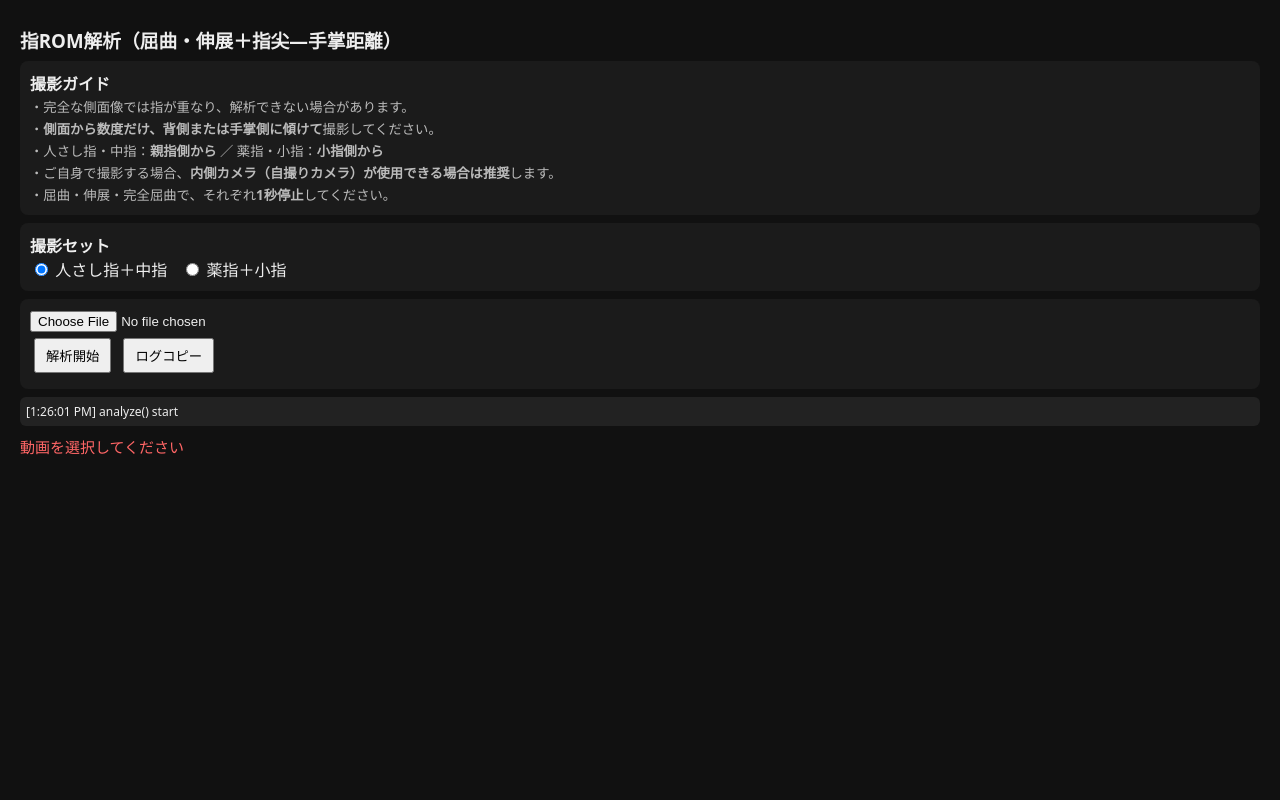
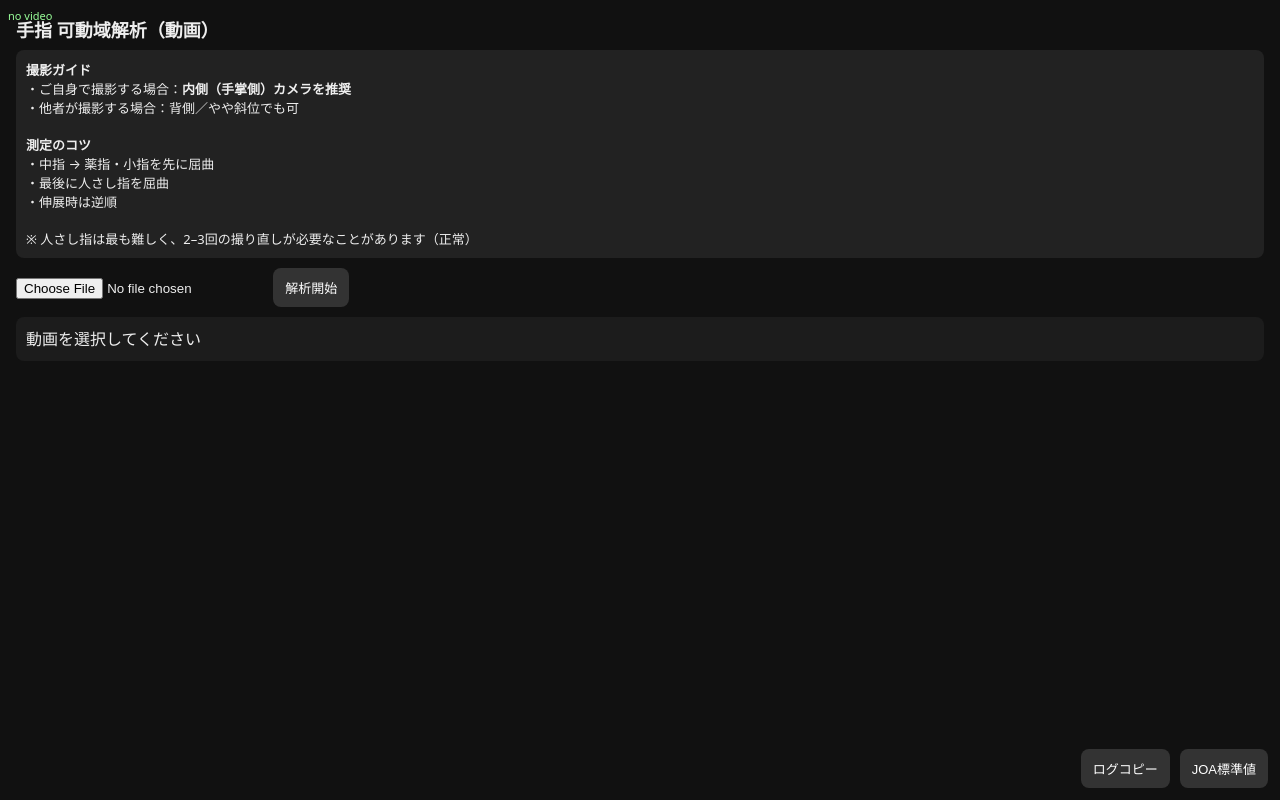
Before and after one commit to xx2323kanaa-code/1229ROM, a plain HTML site: page index.html in a window 1280 px wide. Both pictures are taken after a click on the button "解析開始". Drawn offline with Linux system fonts and the light colour scheme.

Commit message:
Update index.html

```diff
--- a/index.html
+++ b/index.html
@@ -1,127 +1,166 @@
 <!DOCTYPE html>
 <html lang="ja">
 <head>
-<meta charset="UTF-8">
-<title>Finger ROM Analyzer (Multi-finger)</title>
-<meta name="viewport" content="width=device-width, initial-scale=1.0">
-
-<script src="https://cdn.jsdelivr.net/npm/@mediapipe/hands/hands.js"></script>
+<meta charset="UTF-8" />
+<title>Hand ROM Analyzer (Multi-finger)</title>
+<meta name="viewport" content="width=device-width, initial-scale=1.0" />
 
 <style>
-body{font-family:system-ui,-apple-system,sans-serif;background:#111;color:#eee;padding:12px}
-h3{margin:6px 0}
-.box{background:#1b1b1b;border-radius:8px;padding:10px;margin:8px 0}
-small{color:#bbb}
-button{margin:6px 4px;padding:6px 10px}
-#hud{background:#222;padding:6px;border-radius:6px;font-size:12px}
-#result{margin-top:10px;font-size:15px;line-height:1.5}
-.warn{color:#ffcc66}
-.err{color:#ff6666}
-.ok{color:#66ff99}
-label{margin-right:10px}
+body{
+  font-family: system-ui, -apple-system, BlinkMacSystemFont;
+  background:#111;
+  color:#eee;
+  margin:0;
+  padding:16px;
+}
+h1{font-size:18px;margin:0 0 8px 0;}
+#controls{margin-bottom:10px;}
+#result{
+  margin-top:10px;
+  padding:10px;
+  background:#1c1c1c;
+  border-radius:8px;
+  line-height:1.5;
+}
+#hud{
+  position:fixed;
+  top:8px;
+  left:8px;
+  font-size:11px;
+  color:#9f9;
+}
+#guide{
+  font-size:13px;
+  background:#222;
+  padding:10px;
+  border-radius:8px;
+  margin-bottom:10px;
+}
+#buttons{
+  position:fixed;
+  right:12px;
+  bottom:12px;
+  display:flex;
+  gap:10px;
+}
+button{
+  background:#333;
+  color:#fff;
+  border:none;
+  padding:10px 12px;
+  border-radius:8px;
+  font-size:13px;
+}
+button:hover{background:#555;}
+#joaPanel{
+  display:none;
+  position:fixed;
+  right:12px;
+  bottom:70px;
+  background:#222;
+  padding:12px;
+  border-radius:8px;
+  font-size:12px;
+  line-height:1.4;
+  max-width:260px;
+}
+table{
+  width:100%;
+  border-collapse:collapse;
+  margin-top:6px;
+}
+td,th{
+  border:1px solid #555;
+  padding:3px;
+  text-align:center;
+}
 </style>
 </head>
 
 <body>
 
-<h3>指ROM解析（屈曲・伸展＋指尖―手掌距離）</h3>
+<h1>手指 可動域解析（動画）</h1>
 
-<div class="box">
+<div id="guide">
 <b>撮影ガイド</b><br>
-<small>
-・完全な側面像では指が重なり、解析できない場合があります。<br>
-・<b>側面から数度だけ、背側または手掌側に傾けて</b>撮影してください。<br>
-・人さし指・中指：<b>親指側から</b> ／ 薬指・小指：<b>小指側から</b><br>
-・ご自身で撮影する場合、<b>内側カメラ（自撮りカメラ）が使用できる場合は推奨</b>します。<br>
-・屈曲・伸展・完全屈曲で、それぞれ<b>1秒停止</b>してください。
-</small>
+・ご自身で撮影する場合：<b>内側（手掌側）カメラを推奨</b><br>
+・他者が撮影する場合：背側／やや斜位でも可<br><br>
+<b>測定のコツ</b><br>
+・中指 → 薬指・小指を先に屈曲<br>
+・最後に人さし指を屈曲<br>
+・伸展時は逆順<br><br>
+※ 人さし指は最も難しく、2–3回の撮り直しが必要なことがあります（正常）
 </div>
 
-<div class="box">
-<b>撮影セット</b><br>
-<label><input type="radio" name="set" value="IM" checked> 人さし指＋中指</label>
-<label><input type="radio" name="set" value="RL"> 薬指＋小指</label>
+<div id="controls">
+<input type="file" id="videoInput" accept="video/*">
+<button onclick="analyze()">解析開始</button>
 </div>
 
-<div class="box">
-<input type="file" id="videoInput" accept="video/*"><br>
-<button onclick="analyze()">解析開始</button>
+<div id="result">動画を選択してください</div>
+
+<div id="hud"></div>
+
+<div id="buttons">
 <button onclick="copyDebugLog()">ログコピー</button>
+<button onclick="toggleJOA()">JOA標準値</button>
 </div>
 
-<div id="hud">ready</div>
-<div id="result"></div>
+<div id="joaPanel">
+<b>JOA 手指関節可動域（参考）</b>
+<table>
+<tr><th>指</th><th>MCP</th><th>PIP</th><th>DIP</th></tr>
+<tr><td>示指</td><td>90°</td><td>100°</td><td>70°</td></tr>
+<tr><td>中指</td><td>90°</td><td>100°</td><td>70°</td></tr>
+<tr><td>薬指</td><td>90°</td><td>100°</td><td>70°</td></tr>
+<tr><td>小指</td><td>90°</td><td>100°</td><td>70°</td></tr>
+</table>
+<div style="margin-top:6px;">
+※ 本アプリは画像解析による推定値です
+</div>
+</div>
+
+<script src="https://cdn.jsdelivr.net/npm/@mediapipe/hands/hands.js"></script>
 
 <script>
-/* =======================
-   DEBUG
-======================= */
 let DEBUG_LOG=[];
-let hud;
 function log(m){
   const t=new Date().toLocaleTimeString();
-  const s=`[${t}] ${m}`;
-  DEBUG_LOG.push(s);
-  if(hud) hud.innerText=s;
+  DEBUG_LOG.push(`[${t}] ${m}`);
+  document.getElementById("hud").innerText=m;
 }
 function copyDebugLog(){
   navigator.clipboard.writeText(DEBUG_LOG.join("\n"));
   alert("ログをコピーしました");
 }
+function toggleJOA(){
+  const p=document.getElementById("joaPanel");
+  p.style.display=(p.style.display==="none")?"block":"none";
+}
 
-/* =======================
-   UTILS
-======================= */
 function innerAngle(a,b,c){
-  const ab={x:a.x-b.x,y:a.y-b.y};
-  const cb={x:c.x-b.x,y:c.y-b.y};
-  const dot=ab.x*cb.x+ab.y*cb.y;
-  const mag=Math.hypot(ab.x,ab.y)*Math.hypot(cb.x,cb.y);
+  const ab={x:a.x-b.x,y:a.y-b.y,z:(a.z||0)-(b.z||0)};
+  const cb={x:c.x-b.x,y:c.y-b.y,z:(c.z||0)-(b.z||0)};
+  const dot=ab.x*cb.x+ab.y*cb.y+ab.z*cb.z;
+  const mag=Math.hypot(ab.x,ab.y,ab.z)*Math.hypot(cb.x,cb.y,cb.z);
+  if(!isFinite(dot/mag)) return null;
   return Math.acos(dot/mag)*180/Math.PI;
 }
-function dist(a,b){
-  return Math.hypot(a.x-b.x,a.y-b.y);
-}
-function seekVideo(video,time){
+
+async function seekVideo(video,time){
   return new Promise(res=>{
-    const h=()=>{video.removeEventListener("seeked",h);res();}
+    const h=()=>{video.removeEventListener("seeked",h);res();};
     video.addEventListener("seeked",h);
     video.currentTime=time;
   });
 }
-async function safeSend(hands,canvas){
-  return Promise.race([
-    hands.send({image:canvas}),
-    new Promise((_,rej)=>setTimeout(()=>rej("timeout"),1500))
-  ]);
-}
 
-/* =======================
-   LANDMARK MAP
-======================= */
-// finger name -> indices (MCP,PIP,DIP,TIP)
-const FINGERS={
-  index:{mcp:5,pip:6,dip:7,tip:8},
-  middle:{mcp:9,pip:10,dip:11,tip:12},
-  ring:{mcp:13,pip:14,dip:15,tip:16},
-  little:{mcp:17,pip:18,dip:19,tip:20}
-};
-
-/* =======================
-   MAIN
-======================= */
 async function analyze(){
   DEBUG_LOG=[];
-  hud=document.getElementById("hud");
-  const out=document.getElementById("result");
-  out.innerHTML="";
   log("analyze() start");
 
   const file=document.getElementById("videoInput").files[0];
-  if(!file){out.innerHTML="<span class='err'>動画を選択してください</span>";return;}
-
-  const set=document.querySelector("input[name='set']:checked").value;
-  const targets = (set==="IM") ? ["index","middle"] : ["ring","little"];
+  if(!file){log("no video");return;}
 
   const video=document.createElement("video");
   video.src=URL.createObjectURL(file);
@@ -131,85 +170,83 @@ async function analyze(){
   const canvas=document.createElement("canvas");
   const ctx=canvas.getContext("2d");
 
+  const fingers={
+    index:[5,6,7,8],
+    middle:[9,10,11,12],
+    ring:[13,14,15,16],
+    pinky:[17,18,19,20]
+  };
+
+  let data={};
+  for(let f in fingers){
+    data[f]={MCP:[],PIP:[],DIP:[],dist:[]};
+  }
+
   const hands=new Hands({
     locateFile:f=>`https://cdn.jsdelivr.net/npm/@mediapipe/hands/${f}`
   });
   hands.setOptions({maxNumHands:1,modelComplexity:1});
 
-  const data={};
-  targets.forEach(f=>{
-    data[f]={MCP:[],PIP:[],DIP:[],TIPPALM:[]};
-  });
+  hands.onResults(res=>{
+    if(!res.multiHandLandmarks) return;
+    const lm=res.multiHandLandmarks[0];
+    const palm=lm[0];
 
-  let total=0,detected=0;
+    for(let f in fingers){
+      const [mcp,pip,dip,tip]=fingers[f];
+      const a1=innerAngle(palm,lm[mcp],lm[pip]);
+      const a2=innerAngle(lm[mcp],lm[pip],lm[dip]);
+      const a3=innerAngle(lm[pip],lm[dip],lm[tip]);
+      if(a1!=null) data[f].MCP.push(a1);
+      if(a2!=null) data[f].PIP.push(a2);
+      if(a3!=null) data[f].DIP.push(a3);
 
-  hands.onResults(res=>{
-    total++;
-    if(!res.multiHandLandmarks) return;
-    detected++;
-    const lm=res.multiHandLandmarks[0];
-
-    const PALM_CENTER={
-      x:(lm[0].x+lm[9].x)/2,
-      y:(lm[0].y+lm[9].y)/2
-    };
-    const handScale=dist(lm[0],lm[9])||1;
-
-    targets.forEach(f=>{
-      const idx=FINGERS[f];
-      const MCP=lm[idx.mcp], PIP=lm[idx.pip], DIP=lm[idx.dip], TIP=lm[idx.tip];
-      data[f].MCP.push(innerAngle(lm[0],MCP,PIP));
-      data[f].PIP.push(innerAngle(MCP,PIP,DIP));
-      data[f].DIP.push(innerAngle(PIP,DIP,TIP));
-      data[f].TIPPALM.push(dist(TIP,PALM_CENTER)/handScale);
-    });
+      const d=Math.hypot(
+        lm[tip].x-palm.x,
+        lm[tip].y-palm.y,
+        (lm[tip].z||0)-(palm.z||0)
+      );
+      const norm=Math.hypot(
+        lm[mcp].x-palm.x,
+        lm[mcp].y-palm.y,
+        (lm[mcp].z||0)-(palm.z||0)
+      );
+      if(isFinite(d/norm)) data[f].dist.push(d/norm);
+    }
   });
 
   const FPS=2;
-  for(let t=0.5;t<video.duration;t+=1/FPS){
+  for(let t=0;t<video.duration;t+=1/FPS){
     log(`seek ${t.toFixed(2)}s`);
     await seekVideo(video,t);
-    await new Promise(r=>requestAnimationFrame(r));
     canvas.width=video.videoWidth;
     canvas.height=video.videoHeight;
     ctx.drawImage(video,0,0);
     try{
-      await safeSend(hands,canvas);
+      await hands.send({image:canvas});
     }catch(e){
       log("hands.send failed, skip frame");
-      continue;
     }
   }
 
-  log(`frames done total=${total} detected=${detected}`);
-
-  // validity check
-  for(const f of targets){
-    if(data[f].MCP.length<5){
-      out.innerHTML="<span class='err'>⚠ 指が十分に検出できませんでした。側面から数度背側または掌側に傾けて再撮影してください。</span>";
-      log("insufficient landmarks");
-      return;
+  let html="<b>測定結果</b><br><br>";
+  for(let f in data){
+    const d=data[f];
+    if(d.MCP.length===0){
+      html+=`${f}: 測定不可<br><br>`;
+      continue;
     }
+    const flex=x=>180-Math.min(...x);
+    const ext=x=>180-Math.max(...x);
+    html+=`<b>${f}</b><br>
+    MCP：屈曲 ${flex(d.MCP).toFixed(1)}° / 伸展 ${ext(d.MCP).toFixed(1)}°<br>
+    PIP：屈曲 ${flex(d.PIP).toFixed(1)}° / 伸展 ${ext(d.PIP).toFixed(1)}°<br>
+    DIP：屈曲 ${flex(d.DIP).toFixed(1)}° / 伸展 ${ext(d.DIP).toFixed(1)}°<br>
+    完全屈曲 指尖―手掌距離（正規化・無次元）： ${Math.min(...d.dist).toFixed(2)}
+    <br><br>`;
   }
 
-  // result
-  let html="<div class='ok'><b>測定完了</b></div><br>";
-  targets.forEach(f=>{
-    const r={
-      MCP:{flex:180-Math.min(...data[f].MCP), ext:Math.max(...data[f].MCP)-180},
-      PIP:{flex:180-Math.min(...data[f].PIP), ext:Math.max(...data[f].PIP)-180},
-      DIP:{flex:180-Math.min(...data[f].DIP), ext:Math.max(...data[f].DIP)-180},
-      gap:Math.min(...data[f].TIPPALM)
-    };
-    const name = (f==="index")?"人さし指":(f==="middle")?"中指":(f==="ring")?"薬指":"小指";
-    html+=`<b>${name}</b><br>
-    MCP：屈曲 ${r.MCP.flex.toFixed(1)}° / 伸展 ${r.MCP.ext.toFixed(1)}°<br>
-    PIP：屈曲 ${r.PIP.flex.toFixed(1)}° / 伸展 ${r.PIP.ext.toFixed(1)}°<br>
-    DIP：屈曲 ${r.DIP.flex.toFixed(1)}° / 伸展 ${r.DIP.ext.toFixed(1)}°<br>
-    完全屈曲 指尖―手掌距離（正規化）： ${r.gap.toFixed(2)}<br><br>`;
-  });
-
-  out.innerHTML=html;
+  document.getElementById("result").innerHTML=html;
   log("analysis finished");
 }
 </script>
```
